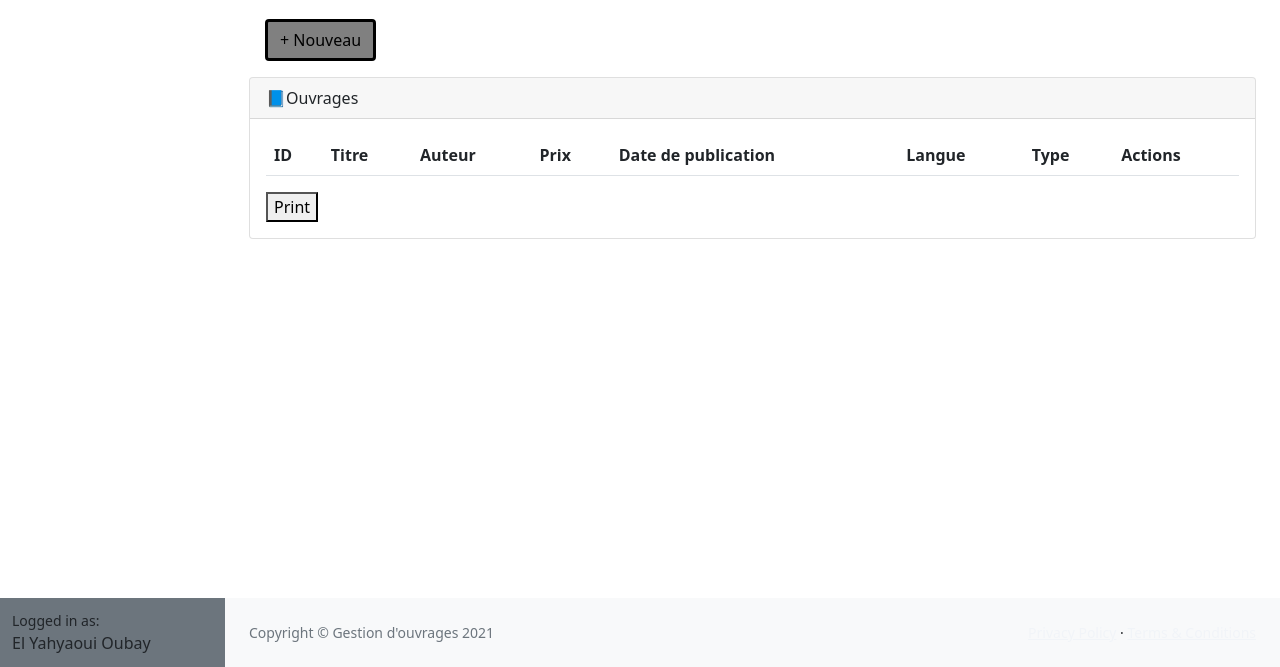
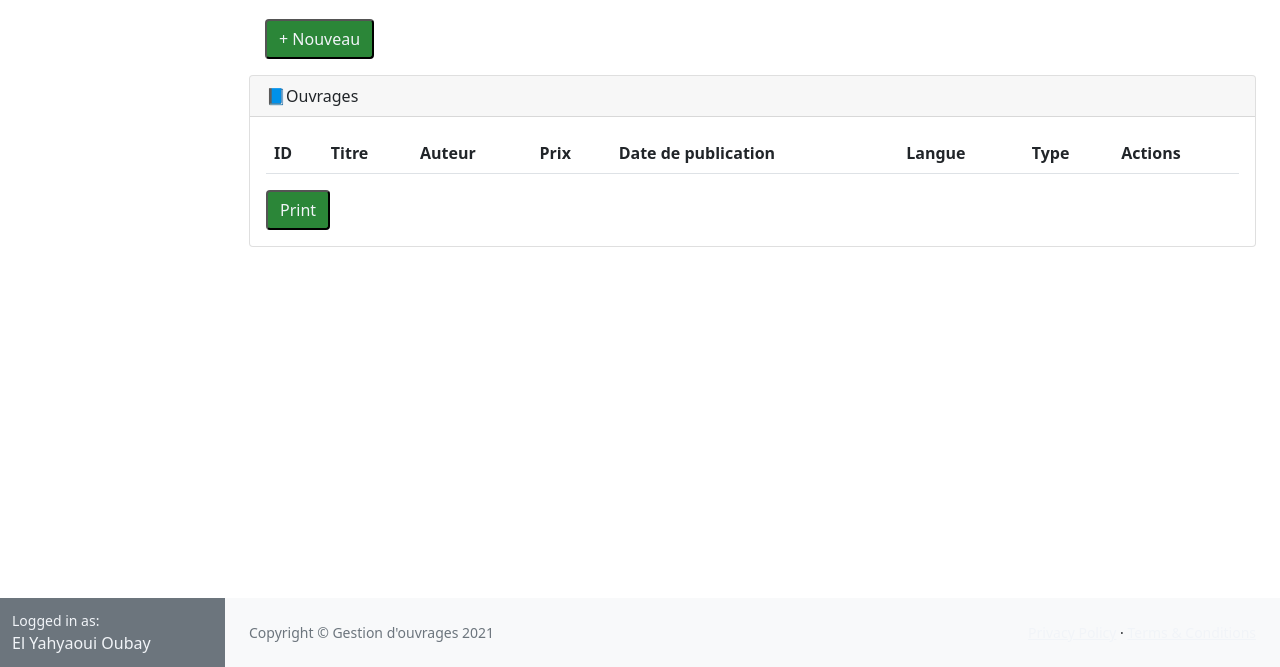
Before and after one commit to elyahyaoui-oubay/Projet-7--Gestion-d-ouvrages-dans-une-biblioth-que-v1, a plain HTML site: page réalisation/index.html in a window 1280 px wide. Shown: the part 133-800 px from the top of the page. Drawn offline with Linux system fonts and the light colour scheme.

Commit message:
update html&custom

```diff
--- a/réalisation/custom.css
+++ b/réalisation/custom.css
@@ -34,9 +34,30 @@
 }
 
 #afficheButtons{
-    border: solid;
-    background-color: grey;
+
+    background-color: #2b8638;
     padding: 0.375rem 0.75rem;
     font-size: 1rem;
     border-radius: 0.25rem;
 }
+
+.nouveau-a{
+    text-align: center;
+    text-decoration: white;
+}
+
+.logged{
+    text-decoration: white;
+}
+
+#print{
+    background-color: #2b8638;
+    padding: 0.375rem 0.75rem;
+    font-size: 1rem;
+    border-radius: 0.25rem;
+
+}
+
+.print-a{
+    text-decoration: white;
+}
--- a/réalisation/index.html
+++ b/réalisation/index.html
@@ -33,8 +33,8 @@
                     </div> -->
                 </div>
                 <div class="sb-sidenav-footer sb-sidenav-custom">
-                    <div class="small">Logged in as:</div>
-                    El Yahyaoui Oubay
+                    <div class="small"><a class="logged">Logged in as:</a> </div>
+                    <a class="logged">El Yahyaoui Oubay</a>
                 </div>
             </nav>
         </div>
@@ -43,7 +43,7 @@
                 <div class="container-fluid px-4">
                     <h1 class="mt-4">Gestion d'ouvrages</h1>
                     <div>
-                        <button id="afficheButtons" class="btn-custom  m-3 btn-primary-custom">+ Nouveau</button>
+                        <button id="afficheButtons" class="btn-custom  m-3 btn-primary-custom"><a class="nouveau-a">  + Nouveau</a></button>
                     </div>
                     <div id="formulaireCarte" class="card mb-4 d-none">
 
@@ -135,7 +135,8 @@
 
                                 </tbody>
                             </table>
-                            <button class="btn-custom btn-secondary-custom" onclick="onPrint()">Print</button>
+                            <button id="print"
+                             class="btn-custom btn-secondary-custom" onclick="onPrint()"><a class="print-a">Print</a> </button>
 
                         </div>
                     </div>
```
